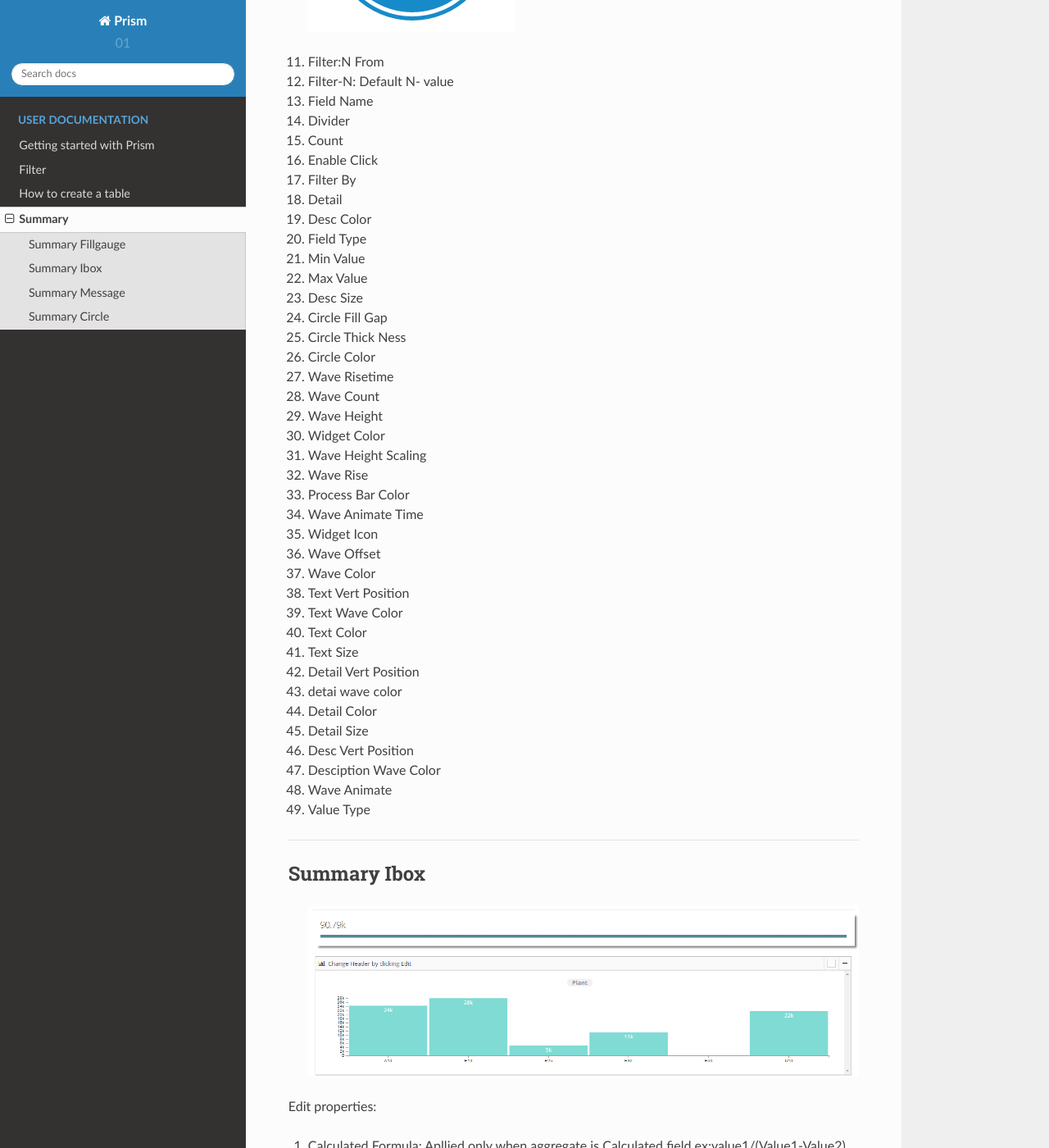
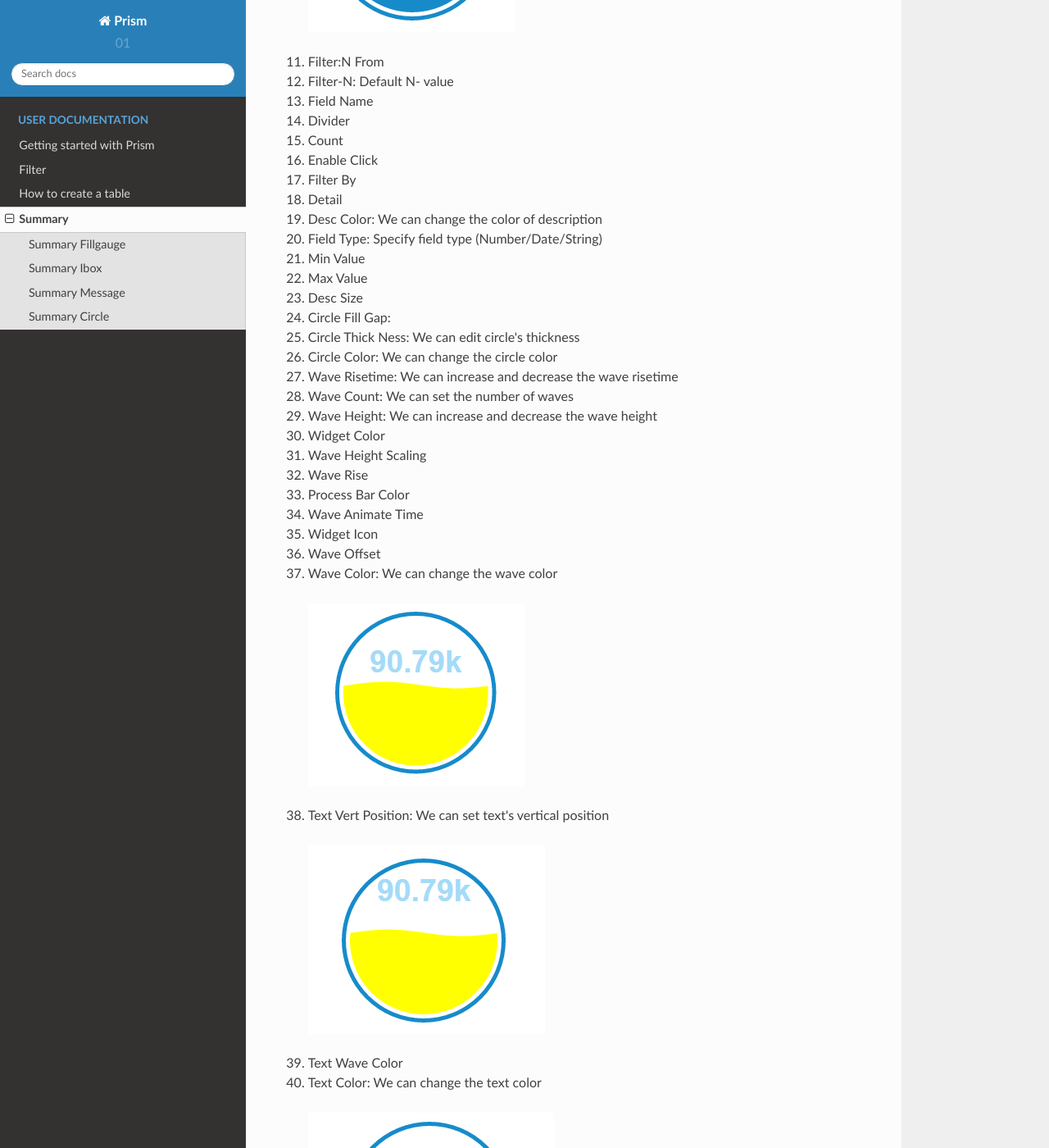
Before and after one commit to PrismApp/PrismHelp, a Sphinx documentation site: the page built from source/summary.rst, in a window 1280 px wide and 1400 px high, scrolled down 2740 px. Shown: the whole window at 82% size. Built offline with Sphinx 7.4.7 and the Read the Docs theme 2.0.0, drawn with Linux system fonts in a browser that asks for light colours.

Commit message:
summary properties

```diff
--- a/source/summary.rst
+++ b/source/summary.rst
@@ -72,9 +72,9 @@ Edit properties:
 
 18. Detail
 
-19. Desc Color
+19. Desc Color: We can change the color of description
 
-20. Field Type
+20. Field Type: Specify field type (Number/Date/String)
 
 21. Min Value
 
@@ -82,17 +82,17 @@ Edit properties:
 
 23. Desc Size
 
-24. Circle Fill Gap
+24. Circle Fill Gap:
 
-25. Circle Thick Ness
+25. Circle Thick Ness: We can edit circle's thickness
 
-26. Circle Color
+26. Circle Color: We can change the circle color
 
-27. Wave Risetime
+27. Wave Risetime: We can increase and decrease the wave risetime
 
-28. Wave Count
+28. Wave Count: We can set the number of waves
 
-29. Wave Height
+29. Wave Height: We can increase and decrease the wave height
 
 30. Widget Color
 
@@ -108,15 +108,27 @@ Edit properties:
 
 36. Wave Offset
 
-37. Wave Color
+37. Wave Color: We can change the wave color
 
-38. Text Vert Position
+  .. image:: /images/summaryfillgaugewavecolor.png
+
+
+38. Text Vert Position: We can set text's vertical position
+
+  .. image:: /images/summaryfillgaugeTVP.png
+
 
 39. Text Wave Color
 
-40. Text Color
+40. Text Color: We can change the text color
+
+  .. image:: /images/summaryfillgaugetextcolor.png
+
 
 41. Text Size
+
+  .. image:: /images/summaryfillgaugetextsize.png
+
 
 42. Detail Vert Position
 
```
Also changed, not shown: source/images/summaryfillgaugeTVP.png (added), source/images/summaryfillgaugetextcolor.png (added), source/images/summaryfillgaugetextsize.png (added), source/images/summaryfillgaugewavecolor.png (added).
